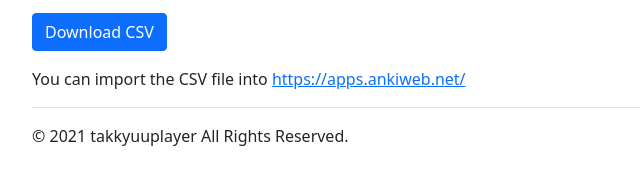
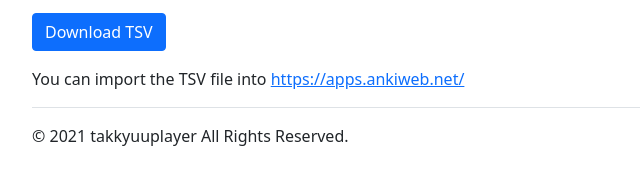
Before and after one commit to takkyuuplayer/v-anki, a plain HTML site: page static/index.html in a window 1280 px wide. Shown: the part 351-534 px from the top of the page, 108-748 px from the left. Drawn offline with nearby package versions, Linux system fonts and the light colour scheme.

Commit message:
Use TSV (#25)

```diff
--- a/static/index.html
+++ b/static/index.html
@@ -58,7 +58,7 @@
                 placeholder="words and phrases separated by new lines"
               ></textarea>
             </div>
-            <button type="submit" class="btn btn-primary">Download CSV</button>
+            <button type="submit" class="btn btn-primary">Download TSV</button>
           </form>
         </div>
         <div class="col-4">
@@ -73,7 +73,7 @@
           </a>
         </div>
       </div>
-      <p class="mt-3 text-start">You can import the CSV file into <a href="https://apps.ankiweb.net/" target="_blank">https://apps.ankiweb.net/</a></p>
+      <p class="mt-3 text-start">You can import the TSV file into <a href="https://apps.ankiweb.net/" target="_blank">https://apps.ankiweb.net/</a></p>
       <footer class="mt-3 pt-3 border-top">
         <div class="row">
           <div class="col">
```
Also changed, not shown: 5 other files.
